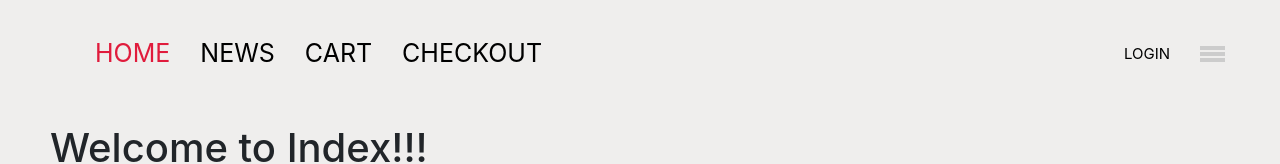
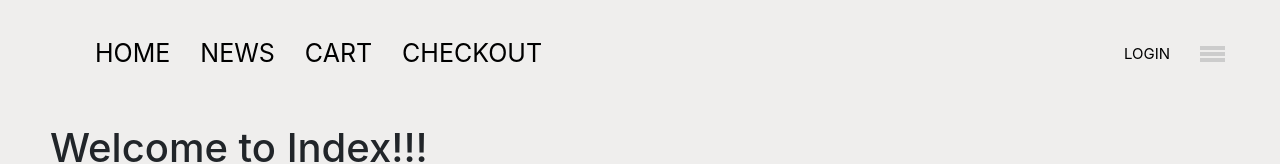
Before and after one commit to kien-ht/Six-Colors, a Vue app: page / in a window 1280 px wide. Shown: the top 164 px of the page. Built offline with nearby package versions, Linux system fonts and the light colour scheme; what vue-swal would draw is missing.

Commit message:
fix router

```diff
--- a/src/layout/Header.vue
+++ b/src/layout/Header.vue
@@ -5,7 +5,7 @@
     <div class="menu-wrapper">
       <ul class="menu">
         <li>
-          <router-link :to="{ name: 'index' }" exact>Home</router-link>
+          <router-link :to="{ name: 'list-item' }" exact>Home</router-link>
         </li>
         <li>
           <router-link :to="{ name: 'news' }">News</router-link>
--- a/src/router/routes.js
+++ b/src/router/routes.js
@@ -53,6 +53,7 @@ export const routes = [
   },
   {
     path: '/list-item',
+    name:'list-item',
     component: ListItem,
     meta: { title: `${DOMAIN_TITLE} | not found` }
   },
```
